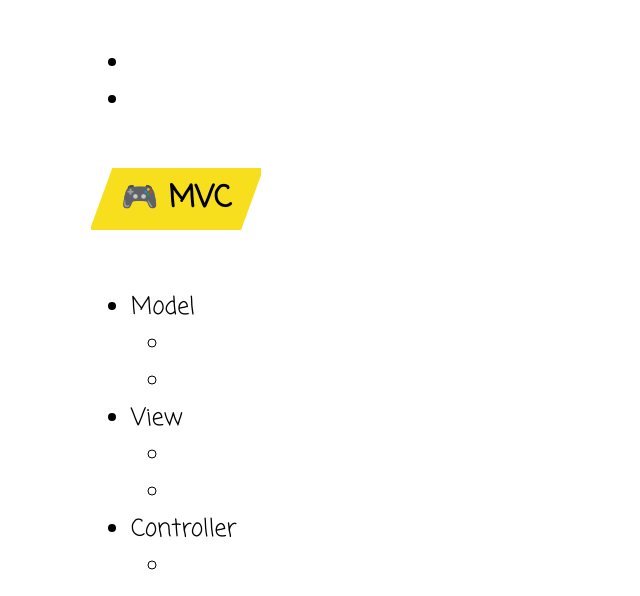
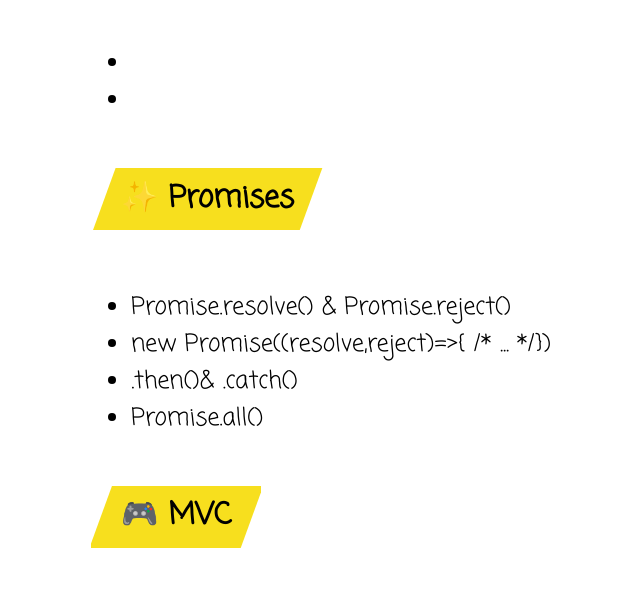
Before and after one commit to iulian-redinciuc/js-traning, a plain HTML site: page summary/index.html in a window 1280 px wide. Shown: the part 609-1205 px from the top of the page, without its empty margins (49-689 px from the left). Drawn offline with Linux system fonts and the light colour scheme; a web font is replaced by a local one.

Commit message:
js promises

```diff
--- a/summary/index.html
+++ b/summary/index.html
@@ -27,6 +27,15 @@
             <ul class="chapter__list">
                 <li></li>
                 <li></li>
+            </ul>
+        </section>
+        <section class="chapter" id="promises">
+            <h2 class="chapter__header is-cut"> ✨ Promises</h2>
+            <ul class="chapter__list">
+                <li>Promise.resolve() & Promise.reject()</li>
+                <li>new Promise((resolve,reject)=>{ /* ... */})</li>
+                <li>.then()& .catch()</li>
+                <li>Promise.all()</li>
             </ul>
         </section>
         <section class="chapter" id="mvc">
```
